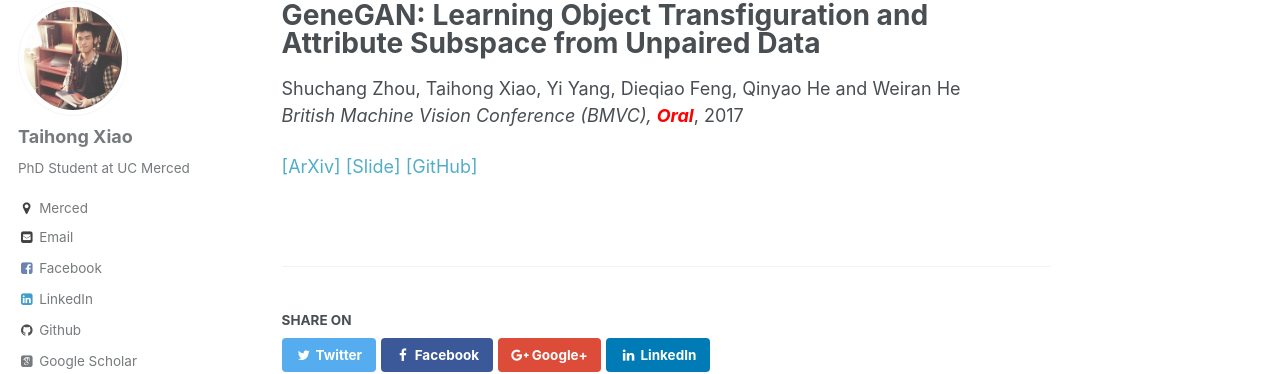
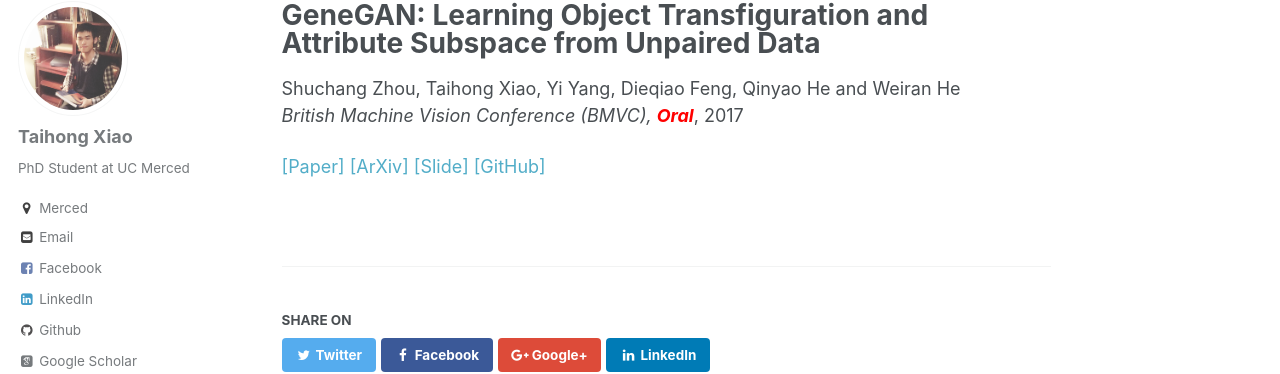
Before and after one commit to Prinsphield/prinsphield.github.io, a Jekyll site: the page built from _publications/BMVC-2017-GeneGAN.md, in a window 1280 px wide. Shown: the part 117-491 px from the top of the page. Built offline with Jekyll 4.4.1, drawn with Linux system fonts in a browser that asks for light colours; some web fonts are replaced.

Commit message:
add bmvc paper link

```diff
--- a/_publications/BMVC-2017-GeneGAN.md
+++ b/_publications/BMVC-2017-GeneGAN.md
@@ -8,6 +8,7 @@ author: 'Shuchang Zhou, Taihong Xiao, Yi Yang, Dieqiao Feng, Qinyao He and Weira
 location: 'London, UK'
 ---
 
+[[Paper]](https://www.dropbox.com/s/3qofizvcfi4pa0f/0520.pdf?dl=1)
 [[ArXiv]](https://arxiv.org/abs/1705.04932)
 [[Slide]](http://zsc.github.io/GeneGAN-BMVC2017.pdf)
 [[GitHub]](https://github.com/Prinsphield/GeneGAN)
```
